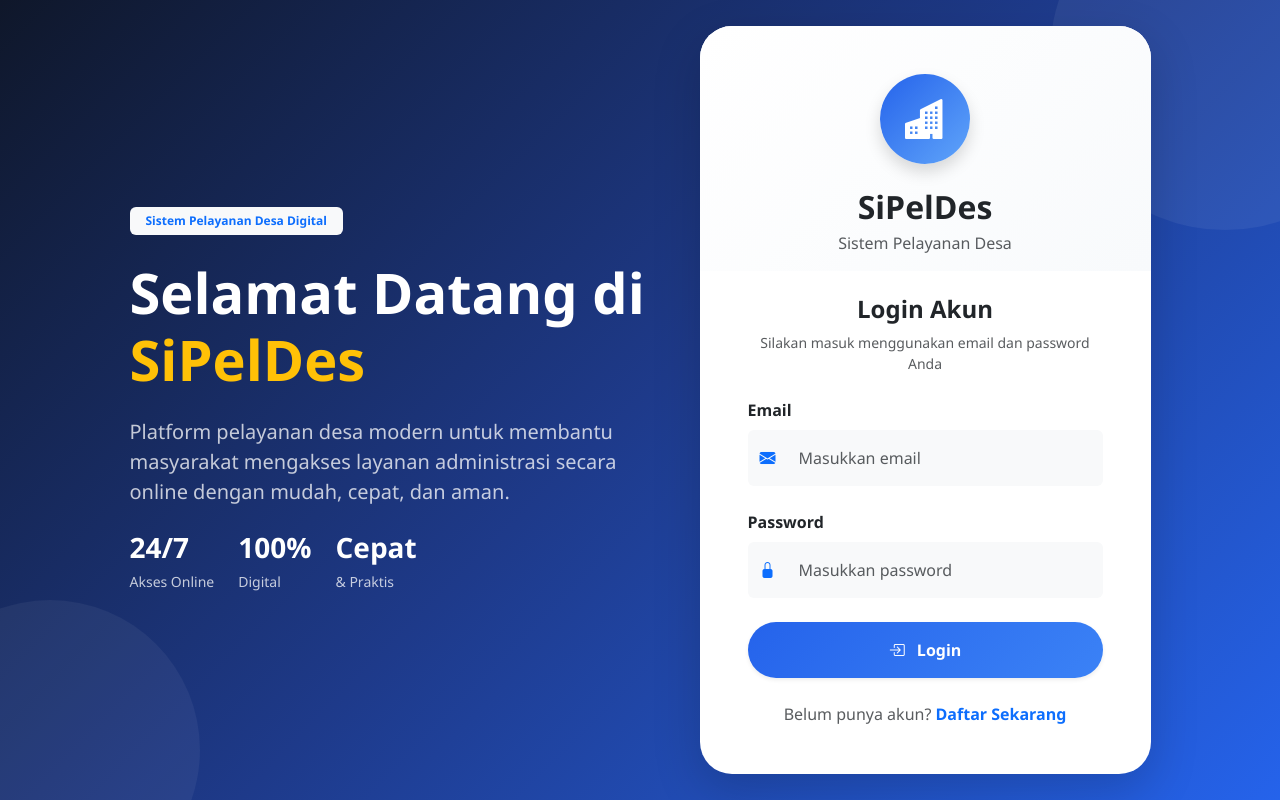
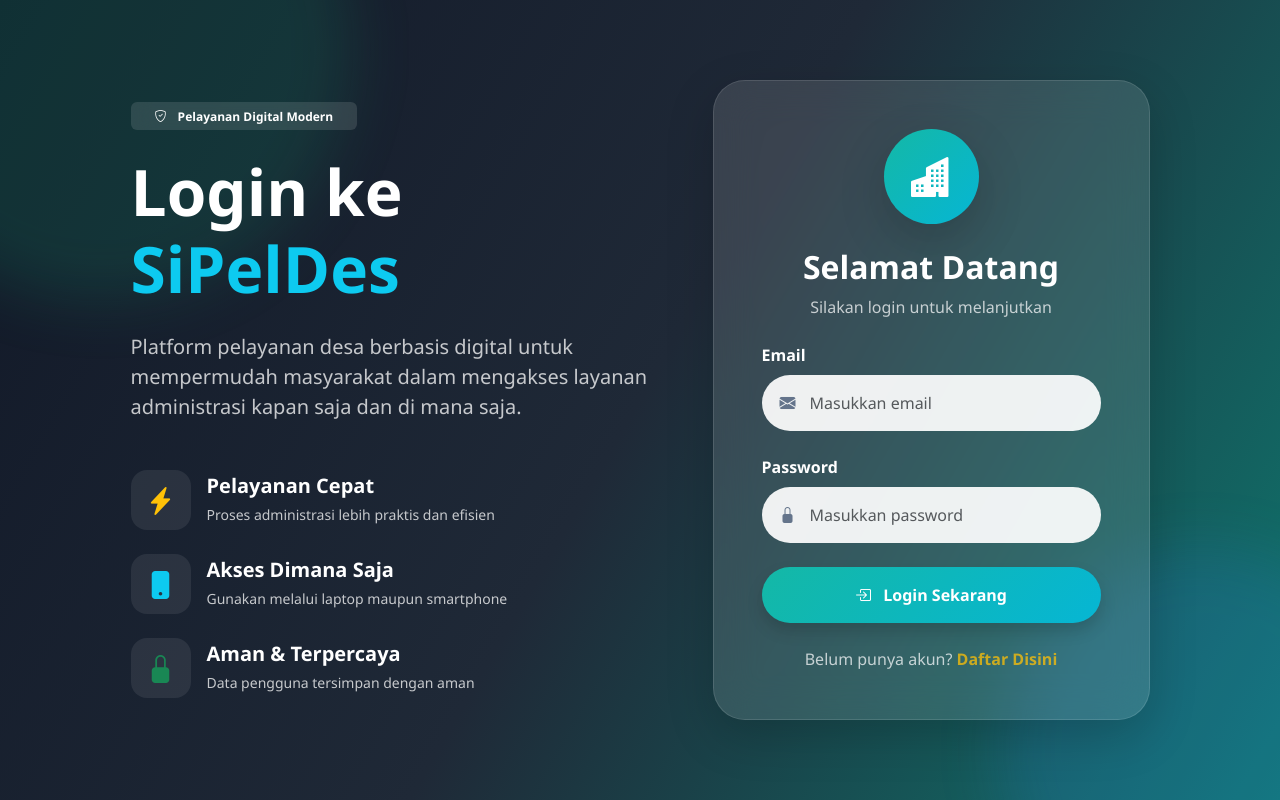
Before and after one commit to Nouval-21/sipledes, a Flask app: page /auth/login in a window 1280 px wide. Run offline with Flask 3, Linux system fonts and the light colour scheme.

Commit message:
Refactor login.html for improved design and content
Updated the login page layout and styling for better user experience.

```diff
--- a/app/templates/login.html
+++ b/app/templates/login.html
@@ -4,115 +4,194 @@
 {% block public_content %}
 
 <div
-  class="min-vh-100 d-flex align-items-center position-relative overflow-hidden"
+  class="min-vh-100 position-relative overflow-hidden d-flex align-items-center"
   style="
     background:
-    linear-gradient(135deg,#0f172a,#1e3a8a,#2563eb);
+    linear-gradient(120deg,#111827,#1f2937,#0f766e);
   "
 >
 
-  <!-- ORNAMENT -->
+  <!-- BACKGROUND EFFECT -->
   <div
     style="
       position:absolute;
-      top:-120px;
-      right:-120px;
-      width:350px;
-      height:350px;
+      width:500px;
+      height:500px;
       border-radius:50%;
-      background:rgba(255,255,255,0.06);
+      background:rgba(16,185,129,0.15);
+      top:-200px;
+      left:-150px;
+      filter:blur(30px);
     "
   ></div>
 
   <div
     style="
       position:absolute;
-      bottom:-100px;
-      left:-100px;
-      width:300px;
-      height:300px;
+      width:400px;
+      height:400px;
       border-radius:50%;
-      background:rgba(255,255,255,0.05);
+      background:rgba(59,130,246,0.15);
+      bottom:-150px;
+      right:-120px;
+      filter:blur(30px);
     "
   ></div>
 
   <div class="container position-relative">
 
-    <div class="row justify-content-center align-items-center">
+    <div class="row justify-content-center align-items-center g-5">
 
-      <!-- LEFT SIDE -->
-      <div class="col-lg-6 d-none d-lg-block text-white">
+      <!-- LEFT CONTENT -->
+      <div class="col-lg-6 text-white d-none d-lg-block">
 
-        <span class="badge bg-light text-primary px-3 py-2 mb-4">
-          Sistem Pelayanan Desa Digital
+        <div class="mb-4">
+
+          <span
+            class="badge px-4 py-2"
+            style="
+              background:rgba(255,255,255,0.12);
+              backdrop-filter:blur(10px);
+            "
+          >
+            <i class="bi bi-shield-check me-2"></i>
+            Pelayanan Digital Modern
           </span>
 
-        <h1 class="display-4 fw-bold mb-4">
-          Selamat Datang di
-          <span class="text-warning">
+        </div>
+
+        <h1 class="display-3 fw-bold mb-4">
+
+          Login ke
+          <span class="text-info">
             SiPelDes
           </span>
+
         </h1>
 
-        <p class="lead opacity-75 mb-4" style="max-width: 550px;">
-          Platform pelayanan desa modern untuk membantu masyarakat
-          mengakses layanan administrasi secara online dengan mudah,
-          cepat, dan aman.
+        <p class="lead opacity-75 mb-5" style="max-width: 600px;">
+          Platform pelayanan desa berbasis digital
+          untuk mempermudah masyarakat dalam
+          mengakses layanan administrasi kapan saja
+          dan di mana saja.
         </p>
 
-        <div class="d-flex gap-4 mt-4">
+        <!-- FEATURE LIST -->
+        <div class="d-flex flex-column gap-4">
 
-          <div>
-            <h3 class="fw-bold mb-1">24/7</h3>
-            <small class="opacity-75">
-              Akses Online
-            </small>
+          <div class="d-flex align-items-center">
+
+            <div
+              class="rounded-4 d-flex align-items-center justify-content-center me-3"
+              style="
+                width:60px;
+                height:60px;
+                background:rgba(255,255,255,0.08);
+              "
+            >
+
+              <i class="bi bi-lightning-charge-fill fs-3 text-warning"></i>
+
             </div>
 
             <div>
-            <h3 class="fw-bold mb-1">100%</h3>
+
+              <h5 class="fw-bold mb-1">
+                Pelayanan Cepat
+              </h5>
+
               <small class="opacity-75">
-              Digital
+                Proses administrasi lebih praktis dan efisien
               </small>
+
+            </div>
+
+          </div>
+
+          <div class="d-flex align-items-center">
+
+            <div
+              class="rounded-4 d-flex align-items-center justify-content-center me-3"
+              style="
+                width:60px;
+                height:60px;
+                background:rgba(255,255,255,0.08);
+              "
+            >
+
+              <i class="bi bi-phone-fill fs-3 text-info"></i>
+
             </div>
 
             <div>
-            <h3 class="fw-bold mb-1">Cepat</h3>
+
+              <h5 class="fw-bold mb-1">
+                Akses Dimana Saja
+              </h5>
+
               <small class="opacity-75">
-              & Praktis
+                Gunakan melalui laptop maupun smartphone
               </small>
+
+            </div>
+
+          </div>
+
+          <div class="d-flex align-items-center">
+
+            <div
+              class="rounded-4 d-flex align-items-center justify-content-center me-3"
+              style="
+                width:60px;
+                height:60px;
+                background:rgba(255,255,255,0.08);
+              "
+            >
+
+              <i class="bi bi-lock-fill fs-3 text-success"></i>
+
+            </div>
+
+            <div>
+
+              <h5 class="fw-bold mb-1">
+                Aman & Terpercaya
+              </h5>
+
+              <small class="opacity-75">
+                Data pengguna tersimpan dengan aman
+              </small>
+
             </div>
 
           </div>
 
         </div>
 
-      <!-- LOGIN CARD -->
+      </div>
+
+      <!-- LOGIN BOX -->
       <div class="col-lg-5 col-md-8">
 
         <div
-          class="card border-0 shadow-lg rounded-5 overflow-hidden"
+          class="p-4 p-md-5 rounded-5 shadow-lg"
           style="
-            backdrop-filter: blur(10px);
+            background:rgba(255,255,255,0.12);
+            backdrop-filter:blur(20px);
+            border:1px solid rgba(255,255,255,0.12);
           "
         >
 
-          <!-- HEADER -->
-          <div
-            class="text-center p-5 pb-3"
-            style="
-              background:
-              linear-gradient(135deg,#ffffff,#f8fafc);
-            "
-          >
+          <!-- LOGO -->
+          <div class="text-center mb-4">
 
             <div
-              class="rounded-circle mx-auto d-flex align-items-center justify-content-center shadow mb-4"
+              class="rounded-circle mx-auto d-flex align-items-center justify-content-center shadow-lg mb-4"
               style="
-                width:90px;
-                height:90px;
+                width:95px;
+                height:95px;
                 background:
-                linear-gradient(135deg,#2563eb,#60a5fa);
+                linear-gradient(135deg,#14b8a6,#06b6d4);
                 color:white;
               "
             >
@@ -121,52 +200,47 @@
 
             </div>
 
-            <h2 class="fw-bold mb-1 text-dark">
-              SiPelDes
+            <h2 class="fw-bold text-white mb-2">
+              Selamat Datang
             </h2>
 
-            <p class="text-muted mb-0">
-              Sistem Pelayanan Desa
+            <p class="text-light opacity-75 mb-0">
+              Silakan login untuk melanjutkan
             </p>
 
           </div>
 
-          <!-- BODY -->
-          <div class="card-body p-5 pt-4">
-
-            <div class="text-center mb-4">
-
-              <h4 class="fw-bold mb-2">
-                Login Akun
-              </h4>
-
-              <p class="text-muted small mb-0">
-                Silakan masuk menggunakan email dan password Anda
-              </p>
-
-            </div>
-
+          <!-- FORM -->
           <form method="POST">
 
             <!-- EMAIL -->
             <div class="mb-4">
 
-                <label class="form-label fw-semibold">
+              <label class="form-label text-white fw-semibold">
                 Email
               </label>
 
-                <div class="input-group">
+              <div class="position-relative">
 
-                  <span class="input-group-text bg-light border-0">
-                    <i class="bi bi-envelope-fill text-primary"></i>
-                  </span>
+                <i
+                  class="bi bi-envelope-fill position-absolute"
+                  style="
+                    top:50%;
+                    left:18px;
+                    transform:translateY(-50%);
+                    color:#64748b;
+                  "
+                ></i>
 
                 <input
                   type="email"
                   name="email"
-                    class="form-control border-0 bg-light py-3"
+                  class="form-control border-0 rounded-pill py-3 ps-5"
                   placeholder="Masukkan email"
                   required
+                  style="
+                    background:rgba(255,255,255,0.92);
+                  "
                 />
 
               </div>
@@ -176,22 +250,31 @@
             <!-- PASSWORD -->
             <div class="mb-4">
 
-                <label class="form-label fw-semibold">
+              <label class="form-label text-white fw-semibold">
                 Password
               </label>
 
-                <div class="input-group">
+              <div class="position-relative">
 
-                  <span class="input-group-text bg-light border-0">
-                    <i class="bi bi-lock-fill text-primary"></i>
-                  </span>
+                <i
+                  class="bi bi-lock-fill position-absolute"
+                  style="
+                    top:50%;
+                    left:18px;
+                    transform:translateY(-50%);
+                    color:#64748b;
+                  "
+                ></i>
 
                 <input
                   type="password"
                   name="password"
-                    class="form-control border-0 bg-light py-3"
+                  class="form-control border-0 rounded-pill py-3 ps-5"
                   placeholder="Masukkan password"
                   required
+                  style="
+                    background:rgba(255,255,255,0.92);
+                  "
                 />
 
               </div>
@@ -201,16 +284,16 @@
             <!-- BUTTON -->
             <button
               type="submit"
-                class="btn btn-primary w-100 py-3 rounded-pill fw-semibold shadow-sm"
+              class="btn w-100 rounded-pill py-3 fw-bold text-white shadow"
               style="
                 background:
-                  linear-gradient(135deg,#2563eb,#3b82f6);
+                linear-gradient(135deg,#14b8a6,#06b6d4);
                 border:none;
               "
             >
 
               <i class="bi bi-box-arrow-in-right me-2"></i>
-                Login
+              Login Sekarang
 
             </button>
 
@@ -219,15 +302,15 @@
           <!-- REGISTER -->
           <div class="text-center mt-4">
 
-              <p class="text-muted mb-0">
+            <p class="text-light opacity-75 mb-0">
 
               Belum punya akun?
 
               <a
                 href="{{ url_for('auth.register') }}"
-                  class="text-decoration-none fw-bold"
+                class="fw-bold text-warning text-decoration-none"
               >
-                  Daftar Sekarang
+                Daftar Disini
               </a>
 
             </p>
@@ -244,6 +327,4 @@
 
 </div>
 
-</div>
-
 {% endblock %}
```
Lines whose indentation alone changed are shown as unchanged.
